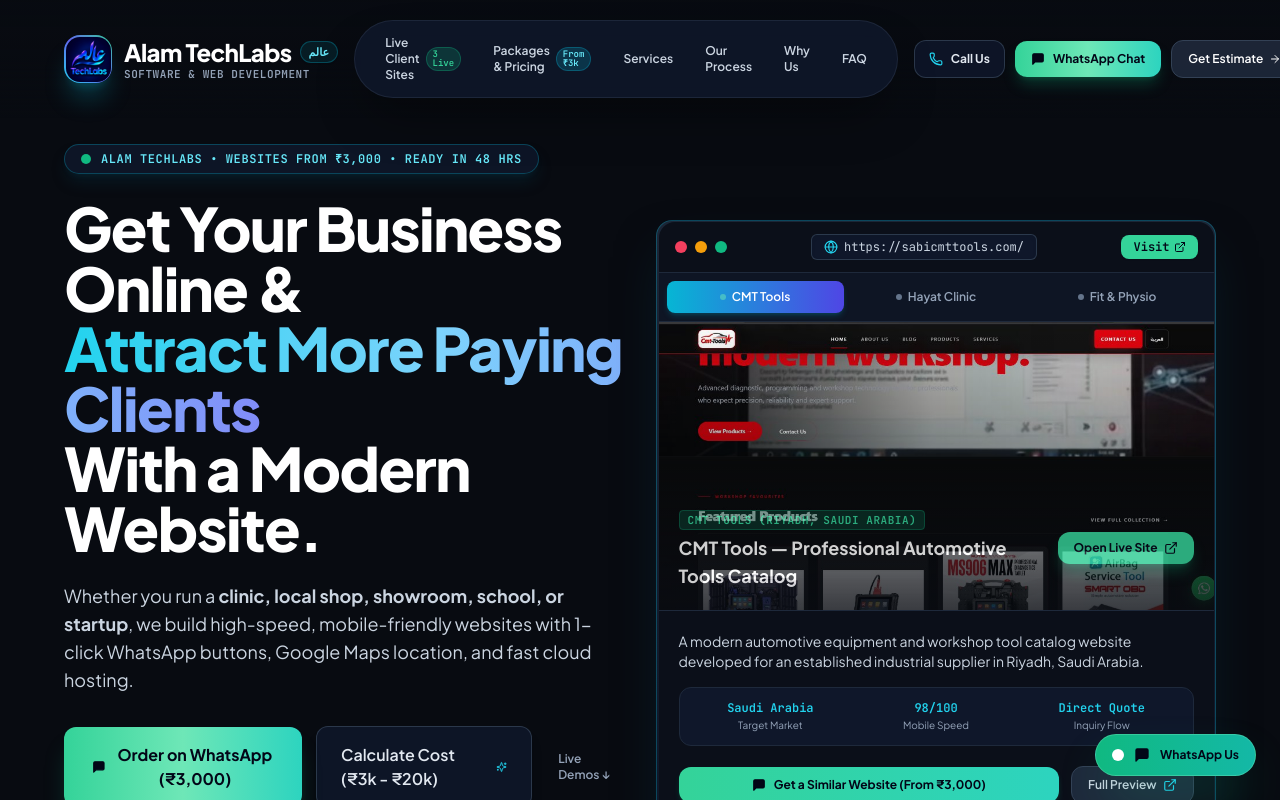
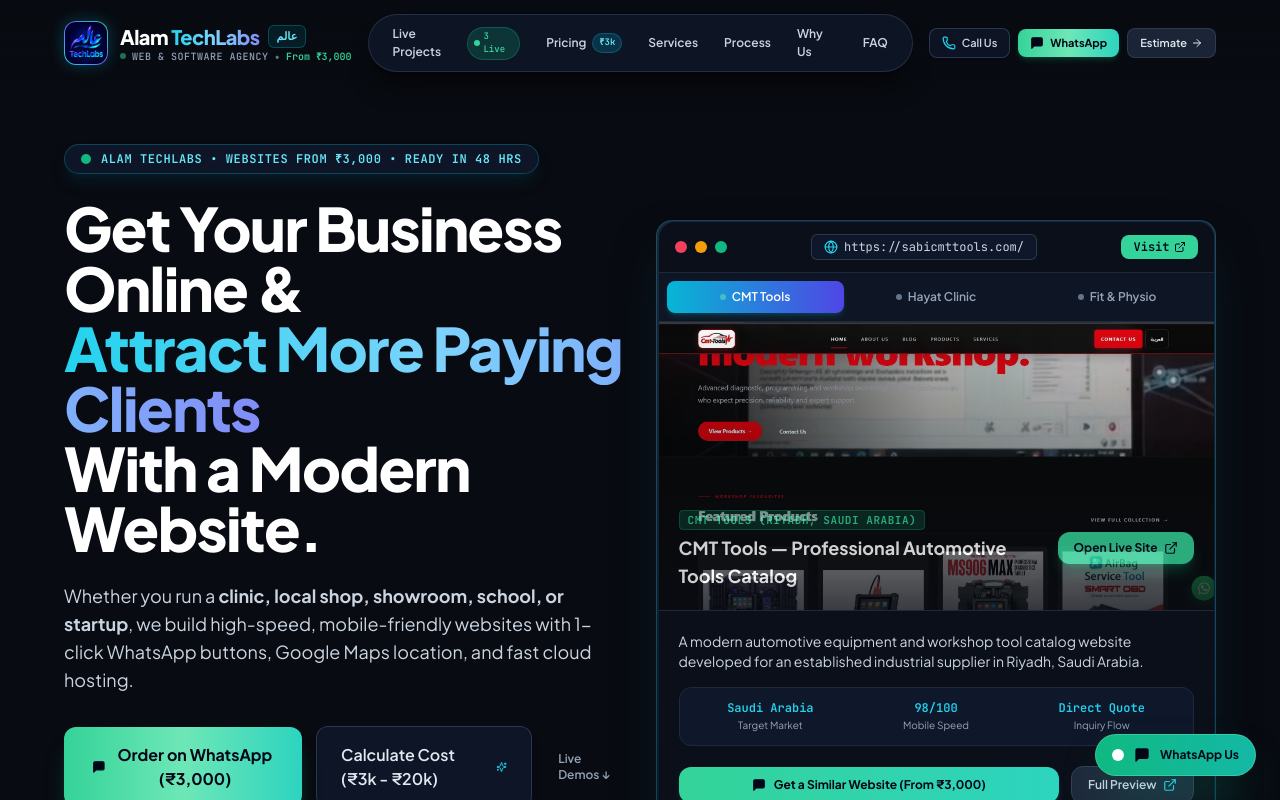
Before and after one commit to mdmashoodalam/AlamTechLabs, a React (Vite) app: page / in a window 1280 px wide. Shown: the top 800 px of the page. Built offline with nearby package versions, Linux system fonts and the light colour scheme.

Commit message:
feat: minimized right buttons in navbar, enhanced left brand lockup and center floating capsule dock

```diff
--- a/src/components/Navbar.jsx
+++ b/src/components/Navbar.jsx
@@ -22,10 +22,10 @@ export default function Navbar({ onOpenContact }) {
   };
 
   const navLinks = [
-    { label: "Live Client Sites", href: "#work", badge: "3 Live" },
-    { label: "Packages & Pricing", href: "#estimator", badge: "From ₹3k" },
+    { label: "Live Projects", href: "#work", live: true },
+    { label: "Pricing", href: "#estimator", price: "₹3k" },
     { label: "Services", href: "#services" },
-    { label: "Our Process", href: "#process" },
+    { label: "Process", href: "#process" },
     { label: "Why Us", href: "#why-us" },
     { label: "FAQ", href: "#faq" }
   ];
@@ -33,87 +33,116 @@ export default function Navbar({ onOpenContact }) {
   return (
     <header className={`fixed top-0 left-0 right-0 z-50 transition-all duration-300 w-full ${
       scrolled
-        ? 'bg-[#080B11]/95 backdrop-blur-xl border-b border-cyan-500/20 shadow-2xl shadow-cyan-950/30 py-3'
-        : 'bg-gradient-to-b from-[#080B11]/95 via-[#080B11]/80 to-transparent py-4 sm:py-5'
+        ? 'bg-[#080B11]/95 backdrop-blur-xl border-b border-cyan-500/20 shadow-2xl shadow-cyan-950/20 py-2.5'
+        : 'bg-gradient-to-b from-[#080B11]/95 via-[#080B11]/85 to-transparent py-3 sm:py-3.5'
     }`}>
       <div className="w-full px-4 sm:px-8 lg:px-12 xl:px-16">
         <div className="flex items-center justify-between gap-4">
 
-          {/* Brand Logo & Name */}
+          {/* ========================================================================= */}
+          {/* LEFT PART: Enhanced 3D Brand Logo & Futuristic Typography Lockup */}
+          {/* ========================================================================= */}
           <a href="#" className="flex items-center gap-3 group shrink-0">
-            <div className="relative w-11 h-11 sm:w-12 sm:h-12 rounded-2xl overflow-hidden p-[1.5px] bg-gradient-to-tr from-cyan-400 via-indigo-500 to-emerald-400 shadow-xl shadow-cyan-500/25 group-hover:shadow-cyan-400/50 group-hover:scale-105 transition-all duration-300 shrink-0">
+            {/* 3D Glowing Brand Logo */}
+            <div className="relative w-10 h-10 sm:w-11 sm:h-11 rounded-xl overflow-hidden p-[1px] bg-gradient-to-tr from-cyan-400 via-indigo-500 to-emerald-400 shadow-[0_0_15px_rgba(6,182,212,0.3)] group-hover:shadow-[0_0_25px_rgba(6,182,212,0.5)] group-hover:scale-105 transition-all duration-300 shrink-0">
               <img
                 src={agencyInfo.logo}
                 alt="Alam TechLabs Logo"
-                className="w-full h-full object-cover rounded-[14px]"
+                className="w-full h-full object-cover rounded-[11px]"
               />
             </div>
 
+            {/* Text Hierarchy */}
             <div className="flex flex-col">
               <div className="flex items-center gap-2">
-                <span className="font-black text-xl sm:text-2xl tracking-tight text-white group-hover:text-cyan-300 transition-colors">
-                  Alam TechLabs
+                <span className="font-black text-lg sm:text-xl tracking-tight text-white group-hover:text-cyan-300 transition-colors flex items-center">
+                  Alam&nbsp;
+                  <span className="text-transparent bg-clip-text bg-gradient-to-r from-cyan-400 via-sky-300 to-indigo-400">
+                    TechLabs
+                  </span>
                 </span>
-                <span className="hidden md:inline-flex text-[11px] font-bold px-2 py-0.5 rounded-full bg-cyan-500/10 border border-cyan-500/30 text-cyan-300 font-mono shadow-sm">
+
+                {/* Arabic Calligraphy Pill */}
+                <span className="hidden sm:inline-flex text-[11px] font-bold px-2 py-0.5 rounded-md bg-cyan-500/10 border border-cyan-500/30 text-cyan-300 font-mono shadow-sm">
                   {agencyInfo.brandUrdu}
                 </span>
               </div>
-              <span className="text-[10px] sm:text-[11px] uppercase font-mono tracking-wider text-slate-400 font-semibold -mt-0.5">
-                Software & Web Development
-              </span>
+
+              {/* Micro Status Subtitle */}
+              <div className="flex items-center gap-1.5 -mt-0.5">
+                <span className="w-1.5 h-1.5 rounded-full bg-emerald-400 animate-pulse"></span>
+                <span className="text-[10px] font-mono tracking-wider text-slate-400 font-medium uppercase">
+                  Web & Software Agency
+                </span>
+                <span className="hidden md:inline-block text-[10px] text-slate-500">&bull;</span>
+                <span className="hidden md:inline-block text-[10px] font-mono text-emerald-400 font-semibold">
+                  From ₹3,000
+                </span>
+              </div>
             </div>
           </a>
 
-          {/* Desktop Nav Links - Centered Floating Dock */}
-          <nav className="hidden lg:flex items-center gap-1 bg-slate-900/90 border border-slate-800/90 rounded-full px-4 py-2 backdrop-blur-md shadow-2xl shadow-black/40">
+          {/* ========================================================================= */}
+          {/* CENTER PART: Enhanced Floating Frosted Capsule Dock */}
+          {/* ========================================================================= */}
+          <nav className="hidden lg:flex items-center gap-0.5 bg-slate-900/80 border border-slate-700/60 rounded-full px-3 py-1 backdrop-blur-xl shadow-xl shadow-black/40">
             {navLinks.map((link) => (
               <a
                 key={link.label}
                 href={link.href}
-                className="relative text-xs font-semibold text-slate-300 hover:text-white px-3.5 py-1.5 rounded-full hover:bg-slate-800 transition-all duration-200 flex items-center gap-1.5"
+                className="relative text-[12px] font-semibold text-slate-300 hover:text-white px-3 py-1.5 rounded-full hover:bg-slate-800/90 transition-all duration-200 flex items-center gap-1.5 group/nav"
               >
                 <span>{link.label}</span>
-                {link.badge && (
-                  <span className={`text-[9px] font-mono px-1.5 py-0.5 rounded-full font-bold leading-none ${
-                    link.badge === "3 Live"
-                      ? "bg-emerald-500/20 text-emerald-400 border border-emerald-500/30"
-                      : "bg-cyan-500/20 text-cyan-300 border border-cyan-500/30"
-                  }`}>
-                    {link.badge}
+
+                {/* Live Site Indicator */}
+                {link.live && (
+                  <span className="flex items-center gap-1 text-[9px] font-mono font-bold px-1.5 py-0.5 rounded-full bg-emerald-500/20 text-emerald-400 border border-emerald-500/30">
+                    <span className="w-1.5 h-1.5 rounded-full bg-emerald-400 animate-ping"></span>
+                    <span>3 Live</span>
+                  </span>
+                )}
+
+                {/* Price Pill */}
+                {link.price && (
+                  <span className="text-[9px] font-mono font-bold px-1.5 py-0.5 rounded-full bg-cyan-500/20 text-cyan-300 border border-cyan-500/30">
+                    {link.price}
                   </span>
                 )}
               </a>
             ))}
           </nav>
 
-          {/* Right Action Buttons in Desktop View - Only Call Button (No Number) */}
-          <div className="hidden sm:flex items-center gap-2.5 shrink-0">
+          {/* ========================================================================= */}
+          {/* RIGHT PART: Minimized, Sleek, Proportioned Action Buttons (No Phone Digits) */}
+          {/* ========================================================================= */}
+          <div className="hidden sm:flex items-center gap-2 shrink-0">
 
-            {/* Call Us Button (Only Button, No Number) */}
+            {/* Minimized Call Us Button */}
             <a
               href={`tel:${agencyInfo.founder.phone}`}
-              className="inline-flex items-center gap-2 px-3.5 py-2.5 rounded-xl text-xs font-bold text-slate-200 bg-slate-900/90 hover:bg-slate-800 hover:text-white border border-slate-700/80 hover:border-cyan-400/50 transition-all duration-200 shadow-sm"
+              className="inline-flex items-center gap-1.5 px-3 py-1.5 rounded-lg text-[11px] font-semibold text-slate-300 bg-slate-900/80 hover:bg-slate-800 hover:text-white border border-slate-700/80 hover:border-cyan-400/50 transition-all duration-200 shadow-sm"
               title="Call Us Directly"
             >
               <Phone className="w-3.5 h-3.5 text-cyan-400" />
               <span>Call Us</span>
             </a>
 
-            {/* Direct WhatsApp CTA */}
+            {/* Minimized WhatsApp CTA Button */}
             <button
               onClick={openWhatsApp}
-              className="inline-flex items-center gap-2 px-4 py-2.5 text-xs font-bold text-slate-950 bg-gradient-to-r from-emerald-400 via-emerald-300 to-teal-400 hover:from-emerald-300 hover:to-teal-300 rounded-xl shadow-lg shadow-emerald-500/25 transition-all transform hover:-translate-y-0.5"
+              className="inline-flex items-center gap-1.5 px-3 py-1.5 text-[11px] font-bold text-slate-950 bg-gradient-to-r from-emerald-400 via-emerald-300 to-teal-400 hover:from-emerald-300 hover:to-teal-300 rounded-lg shadow-md shadow-emerald-500/20 transition-all transform hover:-translate-y-0.5 active:translate-y-0"
+              title="Chat on WhatsApp"
             >
               <MessageSquare className="w-3.5 h-3.5 fill-slate-950 text-slate-950" />
-              <span>WhatsApp Chat</span>
+              <span>WhatsApp</span>
             </button>
 
-            {/* Book/Get Estimate CTA */}
+            {/* Minimized Get Estimate Button */}
             <button
               onClick={onOpenContact}
-              className="inline-flex items-center justify-center gap-1.5 px-4 py-2.5 text-xs font-semibold text-white bg-slate-800/90 hover:bg-slate-700/90 border border-slate-700 rounded-xl transition"
+              className="inline-flex items-center justify-center gap-1 px-3 py-1.5 text-[11px] font-semibold text-slate-200 hover:text-white bg-slate-800/90 hover:bg-slate-700 border border-slate-700/80 rounded-lg transition"
             >
-              <span>Get Estimate</span>
+              <span>Estimate</span>
               <ArrowRight className="w-3 h-3" />
             </button>
           </div>
@@ -121,10 +150,10 @@ export default function Navbar({ onOpenContact }) {
           {/* Mobile Menu Button */}
           <button
             onClick={() => setMobileMenuOpen(!mobileMenuOpen)}
-            className="lg:hidden p-2.5 rounded-xl bg-slate-900 text-slate-300 hover:text-white border border-slate-800 shadow-md"
+            className="lg:hidden p-2 rounded-xl bg-slate-900 text-slate-300 hover:text-white border border-slate-800 shadow-md"
             aria-label="Toggle menu"
           >
-            {mobileMenuOpen ? <X className="w-6 h-6" /> : <Menu className="w-6 h-6" />}
+            {mobileMenuOpen ? <X className="w-5 h-5" /> : <Menu className="w-5 h-5" />}
           </button>
         </div>
       </div>
@@ -137,7 +166,7 @@ export default function Navbar({ onOpenContact }) {
               <span className="w-2.5 h-2.5 rounded-full bg-emerald-400 animate-ping"></span>
               <span className="text-xs font-mono font-bold text-emerald-300">Websites from ₹3,000 &bull; 48 Hrs</span>
             </div>
-            <span className="text-[10px] font-mono text-slate-400">Local & Global</span>
+            <span className="text-[10px] font-mono text-slate-400">Pupri & Global</span>
           </div>
 
           <div className="grid grid-cols-1 gap-1">
@@ -149,9 +178,14 @@ export default function Navbar({ onOpenContact }) {
                 className="flex items-center justify-between text-slate-300 hover:text-cyan-400 hover:bg-slate-800/60 px-3 py-2.5 rounded-xl text-sm font-medium transition"
               >
                 <span>{link.label}</span>
-                {link.badge && (
+                {link.live && (
+                  <span className="text-[10px] font-mono px-2 py-0.5 rounded-full bg-emerald-500/10 text-emerald-300 border border-emerald-500/20 font-bold">
+                    3 Live Sites
+                  </span>
+                )}
+                {link.price && (
                   <span className="text-[10px] font-mono px-2 py-0.5 rounded-full bg-cyan-500/10 text-cyan-300 border border-cyan-500/20 font-bold">
-                    {link.badge}
+                    {link.price}
                   </span>
                 )}
               </a>
@@ -164,18 +198,18 @@ export default function Navbar({ onOpenContact }) {
                 setMobileMenuOpen(false);
                 openWhatsApp();
               }}
-              className="w-full flex items-center justify-center gap-2 px-4 py-3 text-sm font-bold text-slate-950 bg-gradient-to-r from-emerald-400 to-teal-400 rounded-xl shadow-lg shadow-emerald-500/20"
+              className="w-full flex items-center justify-center gap-2 px-4 py-2.5 text-xs font-bold text-slate-950 bg-gradient-to-r from-emerald-400 to-teal-400 rounded-xl shadow-lg shadow-emerald-500/20"
             >
               <MessageSquare className="w-4 h-4 fill-slate-950" />
-              <span>Chat on WhatsApp (Instant Quote)</span>
+              <span>Chat on WhatsApp</span>
             </button>
 
             <a
               href={`tel:${agencyInfo.founder.phone}`}
-              className="w-full flex items-center justify-center gap-2 px-4 py-2.5 text-xs font-semibold text-slate-300 bg-slate-900 rounded-xl border border-slate-800"
+              className="w-full flex items-center justify-center gap-2 px-4 py-2 text-xs font-semibold text-slate-300 bg-slate-900 rounded-xl border border-slate-800"
             >
               <Phone className="w-3.5 h-3.5 text-cyan-400" />
-              <span>Call Us Directly</span>
+              <span>Call Us</span>
             </a>
           </div>
         </div>
```
